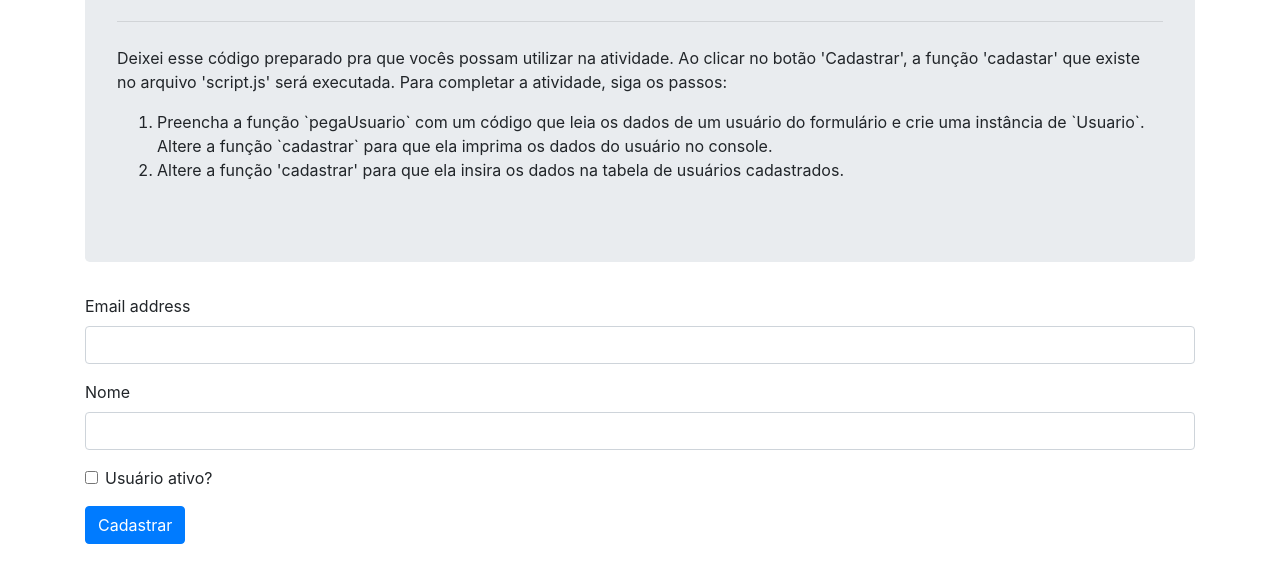
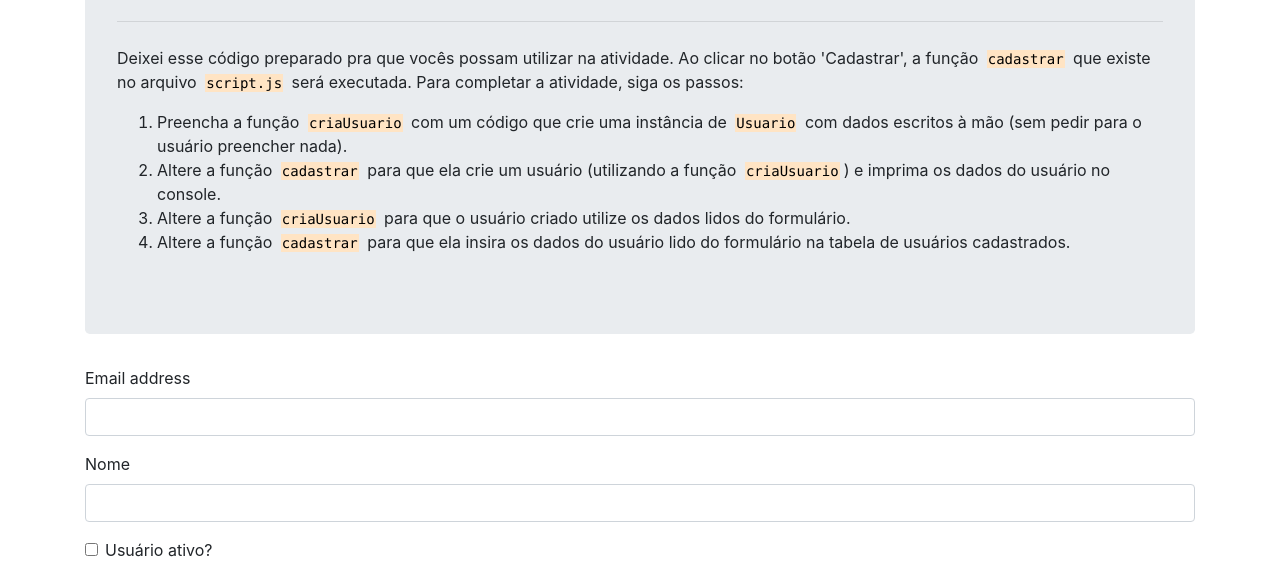
Before and after one commit to marcosalles/arbyte-dom-cadastro, a plain HTML site: page index.html in a window 1280 px wide. Shown: the part 220-795 px from the top of the page. Drawn offline with Linux system fonts and the light colour scheme.

Commit message:
Atualiza instruções na pagina principal

```diff
--- a/index.html
+++ b/index.html
@@ -3,8 +3,17 @@
 <head>
 	<meta charset="UTF-8">
 	<meta name="viewport" content="width=device-width, initial-scale=1.0">
-	<title>Document</title>
+	<title>Atividade extra!</title>
 	<link rel="stylesheet" href="bootstrap.min.css">
+	<style>
+		code {
+			color: black;
+			display: inline;
+			margin: 0 4px;
+			padding: 1px;
+			background-color: bisque;
+		}
+	</style>
 </head>
 <body>
 	<div class="container mt-5 mb-5">
@@ -12,10 +21,12 @@
 			<h2 class="display-4">Atividade extra!</h2>
 			<p class="lead">Vamos fazer uma atividade de manipulação do DOM?</p>
 			<hr class="my-4">
-			<p>Deixei esse código preparado pra que vocês possam utilizar na atividade. Ao clicar no botão 'Cadastrar', a função 'cadastar' que existe no arquivo 'script.js' será executada. Para completar a atividade, siga os passos:</p>
+			<p>Deixei esse código preparado pra que vocês possam utilizar na atividade. Ao clicar no botão 'Cadastrar', a função <code>cadastrar</code> que existe no arquivo <code>script.js</code> será executada. Para completar a atividade, siga os passos:</p>
 			<ol>
-				<li>Preencha a função `pegaUsuario` com um código que leia os dados de um usuário do formulário e crie uma instância de `Usuario`. Altere a função `cadastrar` para que ela imprima os dados do usuário no console.</li>
-				<li>Altere a função 'cadastrar' para que ela insira os dados na tabela de usuários cadastrados.</li>
+				<li>Preencha a função <code>criaUsuario</code> com um código que crie uma instância de <code>Usuario</code> com dados escritos à mão (sem pedir para o usuário preencher nada).</li>
+				<li>Altere a função <code>cadastrar</code> para que ela crie um usuário (utilizando a função <code>criaUsuario</code>) e imprima os dados do usuário no console.</li>
+				<li>Altere a função <code>criaUsuario</code> para que o usuário criado utilize os dados lidos do formulário.</li>
+				<li>Altere a função <code>cadastrar</code> para que ela insira os dados do usuário lido do formulário na tabela de usuários cadastrados.</li>
 			</ol>
 		</div>
 		<form>
```
Also changed, not shown: 1 other file.
